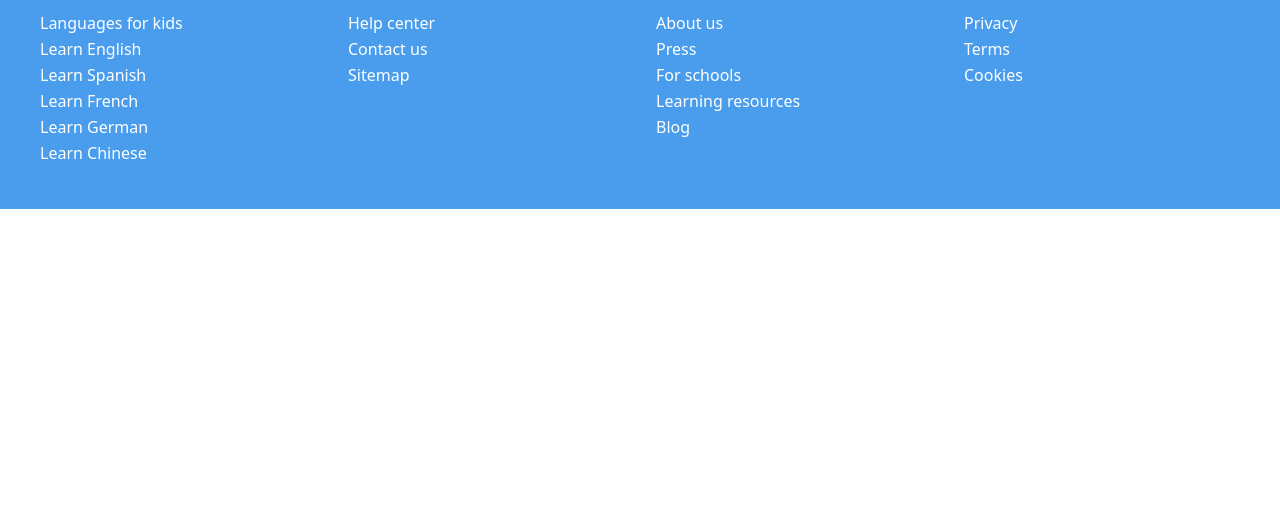
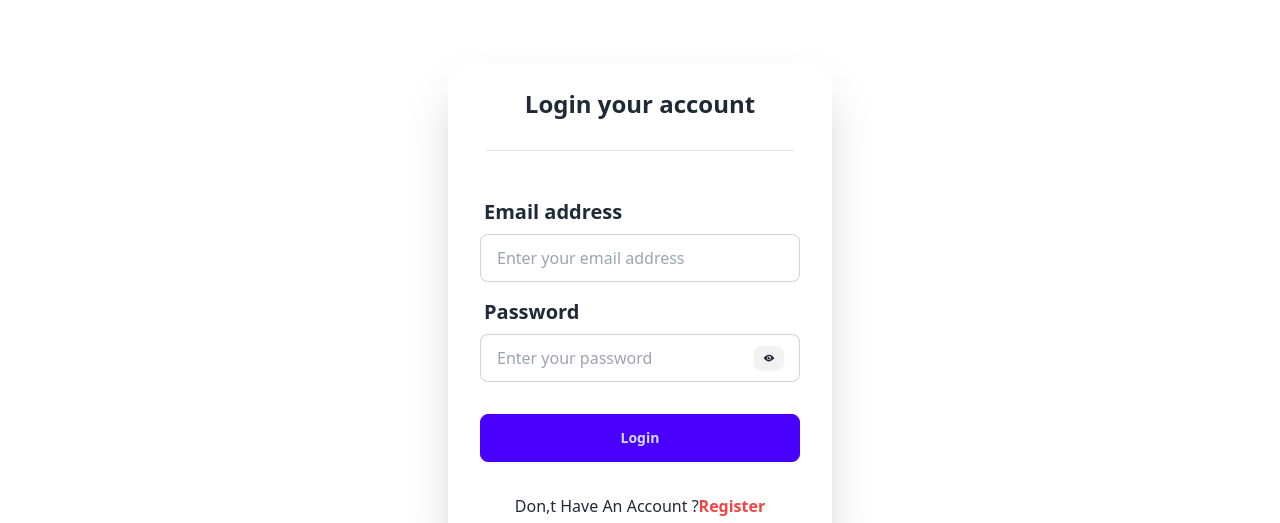
Before and after one commit to Amit-Biswas-WD/Studycat-A9, a React (Vite) app: page /login in a window 1280 px wide. Shown: the part 429-952 px from the top of the page. Before the commit the page ends 800 px from the top, so only its background shows below. Built offline with nearby package versions, Linux system fonts and the light colour scheme.

Commit message:
Login page

```diff
--- a/src/page/Login - Register/Login.jsx
+++ b/src/page/Login - Register/Login.jsx
@@ -1,7 +1,77 @@
+import { useState } from "react";
+import { FaEyeSlash } from "react-icons/fa";
+import { IoIosEye } from "react-icons/io";
+import { Link } from "react-router-dom";
+
 const Login = () => {
+  const [showPass, setShowPass] = useState(false);
+
+  const handleLogin = (event) => {
+    event.preventDefault();
+    const form = new FormData(event.target);
+    const email = form.get("email");
+    const password = form.get("password");
+    console.log({ email, password });
+  };
+
   return (
-    <div>Login</div>
-  )
-}
+    <div className="min-h-screen flex justify-center items-center">
+      <div className="card bg-base-100 w-full max-w-sm shrink-0 shadow-2xl">
+        <div className="flex justify-center text-center items-center">
+          <h2 className="text-2xl font-semibold mt-6">Login your account</h2>
+        </div>
+        <hr className="mt-[30px] w-[80%] mx-auto h-2 text-black" />
+        <form onSubmit={handleLogin} className="card-body">
+          <div className="form-control">
+            <label className="label">
+              <span className="label-text text-xl font-semibold">
+                Email address
+              </span>
+            </label>
+            <input
+              type="email"
+              name="email"
+              placeholder="Enter your email address"
+              className="input input-bordered"
+              required
+            />
+          </div>
+          <div className="form-control relative">
+            <label className="label">
+              <span className="label-text text-xl font-semibold">Password</span>
+            </label>
+            <input
+              type={showPass ? "password" : "text"}
+              name="password"
+              placeholder="Enter your password"
+              className="input input-bordered"
+              required
+            />
+            <p
+              onClick={() => setShowPass(!showPass)}
+              className="absolute btn btn-xs top-14 right-4"
+            >
+              {showPass ? <FaEyeSlash /> : <IoIosEye />}
+            </p>
+          </div>
+          {/* {error.login && (
+            <label className="flex items-center space-x-2 mt-3 text-red-500 font-medium">
+              {error.login}
+            </label>
+          )} */}
+          <div className="form-control mt-6">
+            <button className="btn btn-primary">Login</button>
+          </div>
+        </form>
+        <p className="text-center mb-6">
+          Don,t Have An Account ?
+          <Link to={""} className="text-red-500 font-semibold">
+            Register
+          </Link>
+        </p>
+      </div>
+    </div>
+  );
+};
 
-export default Login
+export default Login;
```
Also changed, not shown: src/router/Router.jsx (+6 -5 lines).
